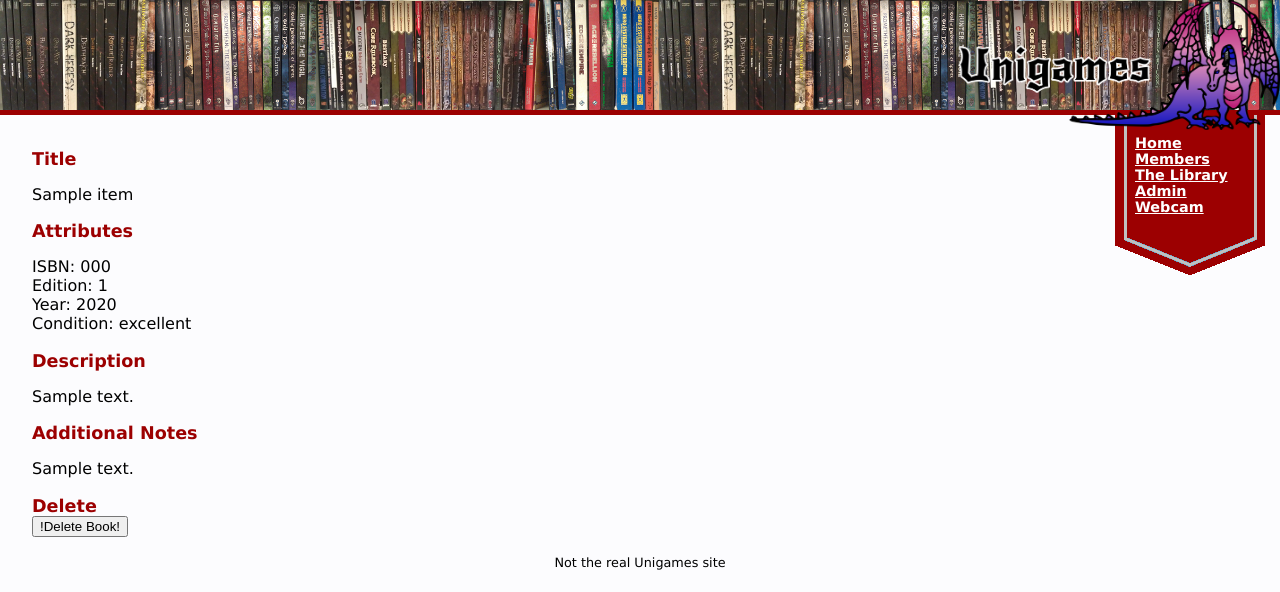
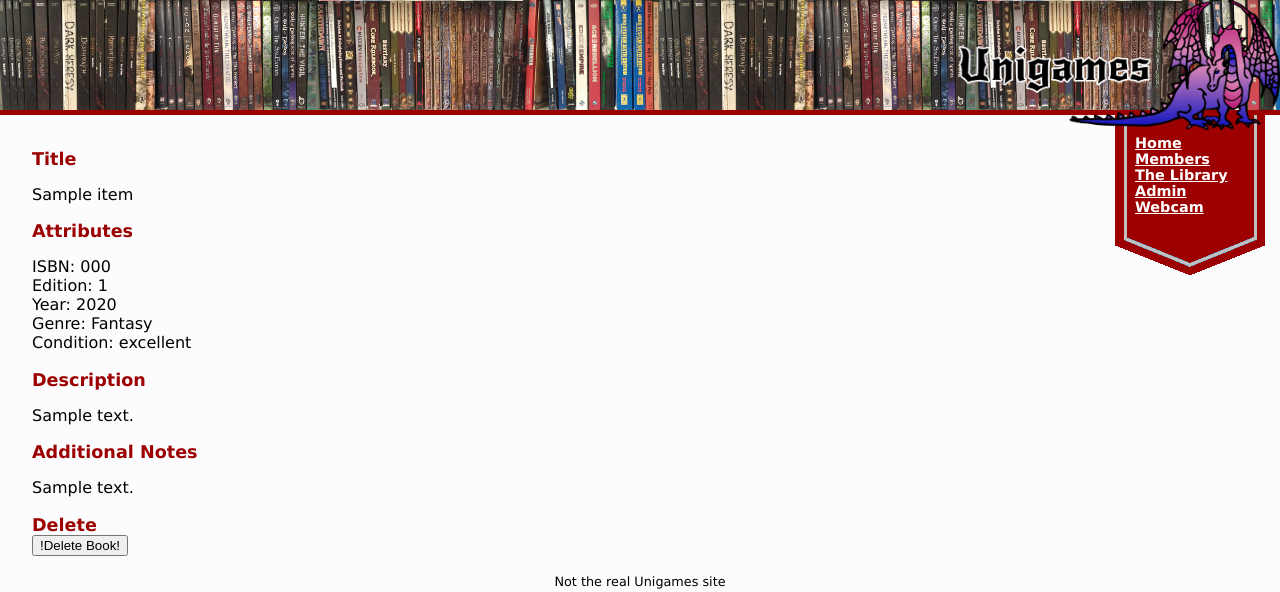
Before and after one commit to sirmiggles/project-dragon, a Django app: page /library/book/1/ in a window 1280 px wide. Shown: the top 592 px of the page. Run offline with Django 3.2, Linux system fonts and the light colour scheme; tables that the repository leaves empty hold one stand-in row (values such as "Sample post").

Commit message:
Added genre for book form and display

```diff
--- a/src/dragon/library/forms.py
+++ b/src/dragon/library/forms.py
@@ -12,6 +12,7 @@ class BookForm(forms.ModelForm):
             'isbn',
             'edition',
             'year',
+            'genre',
             'condition'
         ]
         labels = {
@@ -21,6 +22,7 @@ class BookForm(forms.ModelForm):
             'isbn': 'ISBN',
             'edition': 'Edition',
             'year': 'Year',
+            'genre': 'Genre',
             'condition': 'Condition'
         }
 
--- a/src/dragon/library/models.py
+++ b/src/dragon/library/models.py
@@ -34,6 +34,19 @@ class Book(Item):
     isbn = CharField(max_length=16, blank=True, default='N/A')
     edition = IntegerField(blank=True, default = 1)
     year = IntegerField(blank=True, default = 2000)
+
+    genre_choices = (
+        (0, 'Fantasy'),
+        (1, 'Romance'),
+        (2, 'Sci-Fi'),
+        (3, 'Western'),
+        (4, 'Thriller'),
+        (5, 'Mystery'),
+        (6, 'Detective'),
+        (7, 'Dystopia'),
+        (8, 'Other')
+    )
+    genre = IntegerField(choices=genre_choices, default=8)
 
     def __str__(self):
         return self.name
--- a/src/dragon/library/templates/library/book_detail.html
+++ b/src/dragon/library/templates/library/book_detail.html
@@ -11,6 +11,7 @@
         ISBN: {{ book.isbn }}<br>
         Edition: {{ book.edition }}<br>
         Year: {{ book.year }}<br>
+        Genre: {{ book.get_genre_display }}<br>
         Condition: {{ book.get_condition_display }}
     </p>
 
--- a/src/dragon/library/templates/library/library.html
+++ b/src/dragon/library/templates/library/library.html
@@ -13,6 +13,7 @@
       <th>ISBN</th>
       <th>Edition</th>
       <th>Year</th>
+      <th>Genre</th>
       <th>Availability</th>
     </tr>
     {% for book in books %}
@@ -28,6 +29,9 @@
         </td>
         <td>
           {{ book.year }}
+        </td>
+        <td>
+          {{ book.get_genre_display }}
         </td>
         <td>
           {{ book.available }}
--- a/src/dragon/library/views.py
+++ b/src/dragon/library/views.py
@@ -66,7 +66,9 @@ def add_book(request: HttpRequest) -> HttpResponse:
         isbn = request.POST['isbn']
         edition = request.POST['edition']
         year = request.POST['year']
-        book = Book(name=name, description=description, notes=notes, condition=condition, isbn=isbn, year=year)
+        genre = request.POST['genre']
+        book = Book(name=name, description=description, notes=notes, condition=condition, isbn=isbn, year=year,
+            genre=genre)
         book.save()
     return HttpResponseRedirect('/library/')
 
```
